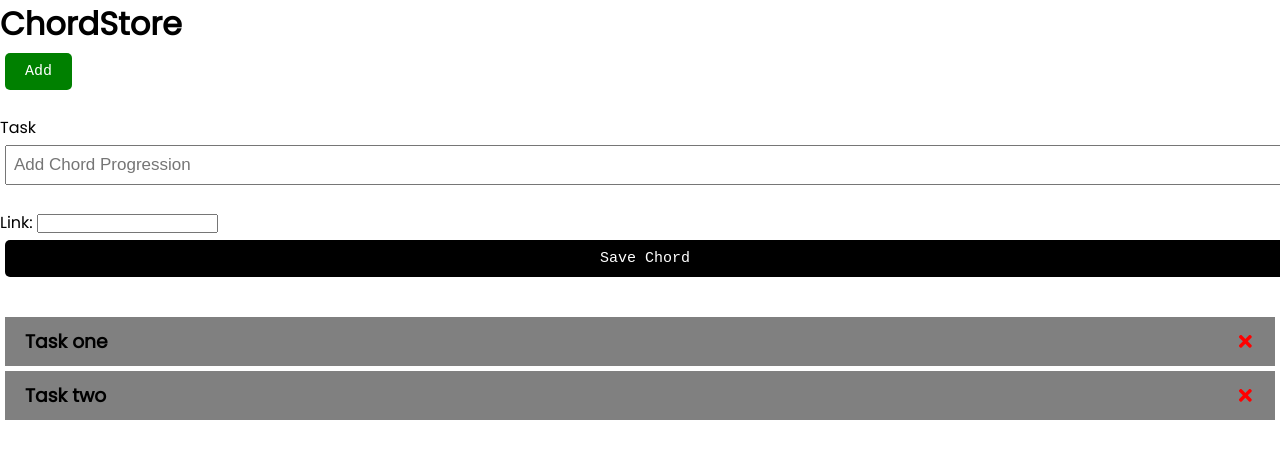
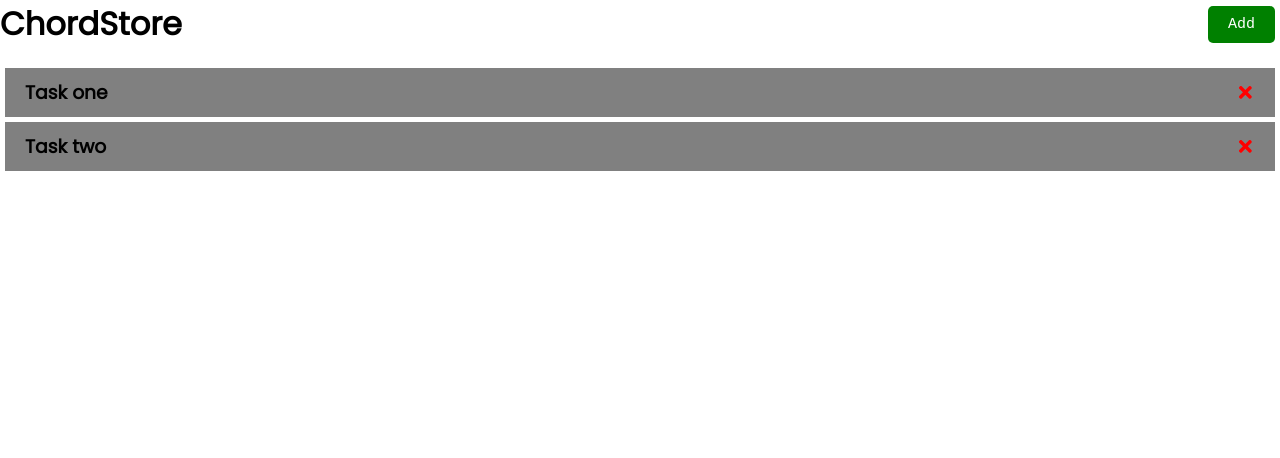
Before and after one commit to Lukas-L-Hu/ChordStore, a React (Create React App) app: page / in a window 1280 px wide. Shown: the top 458 px of the page. Built offline with nearby package versions, Linux system fonts and the light colour scheme.

Commit message:
Finished the basic design and framework

```diff
--- a/src/App.js
+++ b/src/App.js
@@ -6,6 +6,7 @@ import Tasks from './components/tasks'
 import AddTask from './components/add_task'
 
 function App() {
+  const [showAddTask, setShowAddTask] = useState (false)
   const [tasks, setTasks] = useState([
     {
       id: 1,
@@ -31,8 +32,8 @@ function App() {
 
   return (
     <div className="Container">
-      <Header title="ChordStore" className='header' />
-      <AddTask onAdd={addTask}/>
+      <Header title="ChordStore"  onAdd = {() => setShowAddTask(!showAddTask)} showAdd={showAddTask}/>
+      {showAddTask && <AddTask onAdd={addTask}/>}
       {tasks.length > 0 ? <Tasks tasks={tasks} onDelete={delTask} /> : 'No Chord Progressions Saved'}
     </div>
   );
--- a/src/components/Header.js
+++ b/src/components/Header.js
@@ -1,15 +1,12 @@
 import PropTypes from 'prop-types'
 import Button from './button'
 
-const Header = (props) => {
-  const onClick = () => {
-    console.log('Mothafucka')
-  }
+const Header = ({ title, onAdd, showAdd }) => {
 
   return (
-    <header className='Header'>
-        <h1>{props.title}</h1>
-        <Button color='green' onClick={onClick}/>
+    <header className='header'>
+        <h1>{title}</h1>
+        <Button color={showAdd ? 'red' : 'green'} text={showAdd ? 'Close' : 'Add'} onClick={onAdd}/>
     </header>
   )
 }
--- a/src/components/add_task.js
+++ b/src/components/add_task.js
@@ -19,11 +19,11 @@ const AddTask = ({ onAdd }) => {
   return (
     <form className="add-form" onSubmit={onSubmit}>
         <div className="form-control">
-            <label>Task</label>
+            <label>Task: </label>
             <input type='text' placeholder="Add Chord Progression" value={text} onChange={(e) =>
             setText(e.target.value)}></input>
         </div>
-        <div>
+        <div className='form-control'>
             <label>Link: </label>
             <input type='text' value={link} onChange={(e) => setLink(e.target.value)}></input>
         </div>
--- a/src/components/button.js
+++ b/src/components/button.js
@@ -1,9 +1,9 @@
 import React from 'react';
 
-const Button = ({ color , onClick}) => {
+const Button = ({ color, text, onClick }) => {
     return (
         <button className='btn' onClick={onClick} style={{backgroundColor: color}}>
-        Add
+            {text}
         </button>
     )
 }
--- a/src/index.css
+++ b/src/index.css
@@ -25,7 +25,9 @@ body {
   justify-content: space-between;
   align-items: center;
   margin-bottom: 20px;
+  text-align: center;
 }
+
 
 .btn {
   display: inline-block;
@@ -81,6 +83,7 @@ body {
 
 .form-control label {
   display: block;
+  text-align: left;
 }
 
 .form-control input {
@@ -89,6 +92,8 @@ body {
   margin: 5px;
   padding: 3px 7px;
   font-size: 17px;
+  box-sizing: border-box;
+  width: 500px;
 }
 
 .form-control-check {
```
